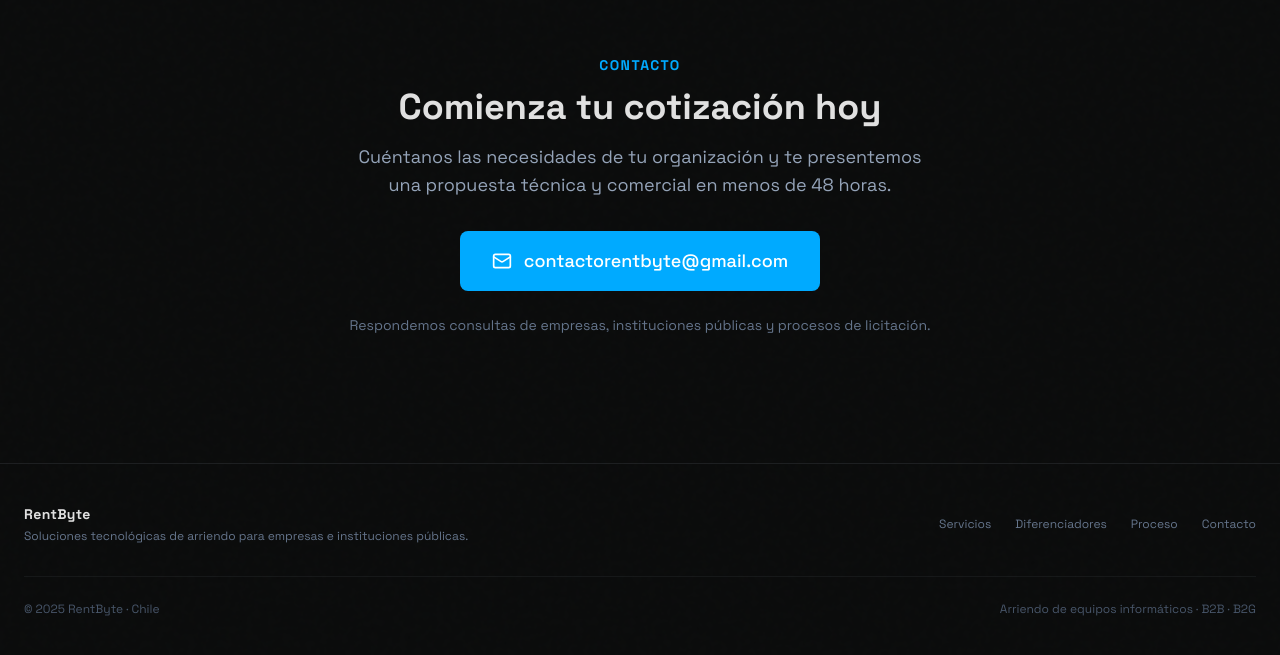
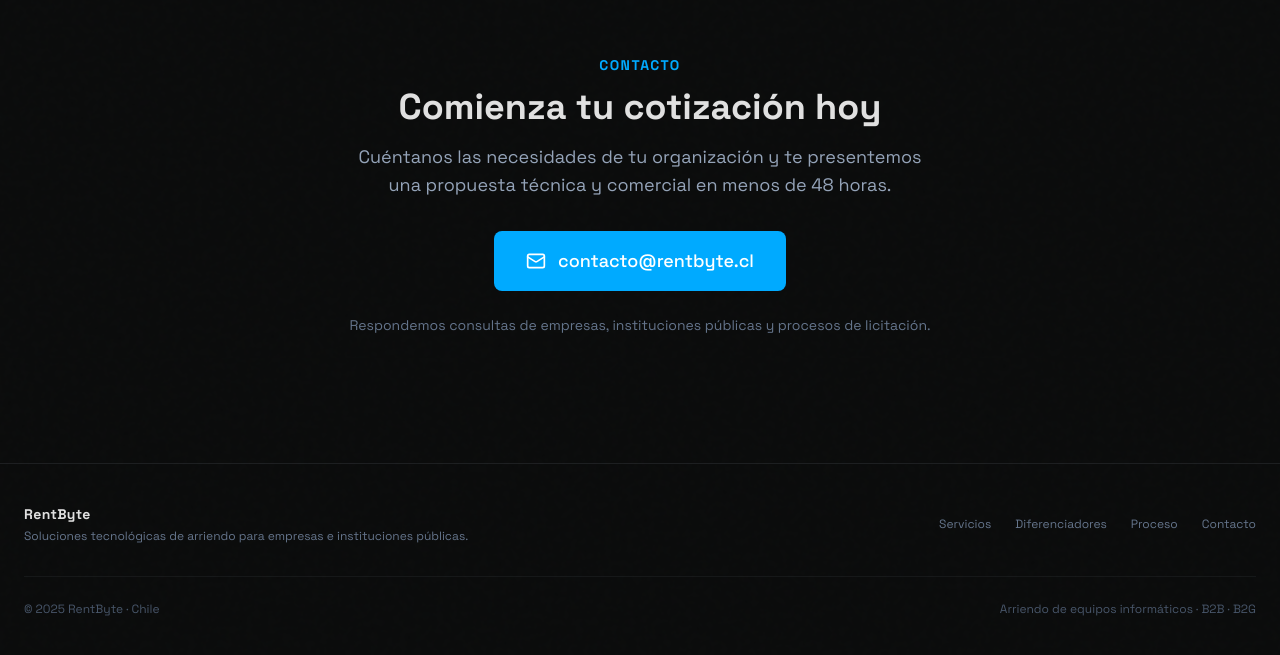
Before and after one commit to Javofernama/rentbyte, a Next.js app: page / in a window 1280 px wide. Shown: the part 3482-4137 px from the top of the page. Built offline with nearby package versions, Linux system fonts and the light colour scheme.

Commit message:
feat: new mail

```diff
--- a/app/page.tsx
+++ b/app/page.tsx
@@ -187,7 +187,7 @@ export default function RentBytePage() {
             <ScrollReveal animationClass="animate-rb-slideInUp" delay="delay-400">
               <div className="flex flex-col sm:flex-row items-center justify-center gap-4">
                 <a
-                  href="mailto:contactorentbyte@gmail.com"
+                  href="mailto:contacto@rentbyte.cl"
                   className="inline-flex items-center gap-2 px-8 py-3.5 bg-brand-primary text-white rounded-lg font-medium hover:bg-brand-primary-hover transition-colors duration-200"
                 >
                   Solicitar cotización
@@ -402,11 +402,11 @@ export default function RentBytePage() {
                 Cuéntanos las necesidades de tu organización y te presentemos una propuesta técnica y comercial en menos de 48 horas.
               </p>
               <a
-                href="mailto:contactorentbyte@gmail.com"
+                href="mailto:contacto@rentbyte.cl"
                 className="inline-flex items-center gap-3 px-8 py-4 bg-brand-primary text-white rounded-lg hover:bg-brand-primary-hover transition-colors duration-200 font-medium text-lg"
               >
                 <Mail className="w-5 h-5" aria-hidden="true" />
-                contactorentbyte@gmail.com
+                contacto@rentbyte.cl
               </a>
               <p className="mt-6 text-sm text-slate-500">
                 Respondemos consultas de empresas, instituciones públicas y procesos de licitación.
```
